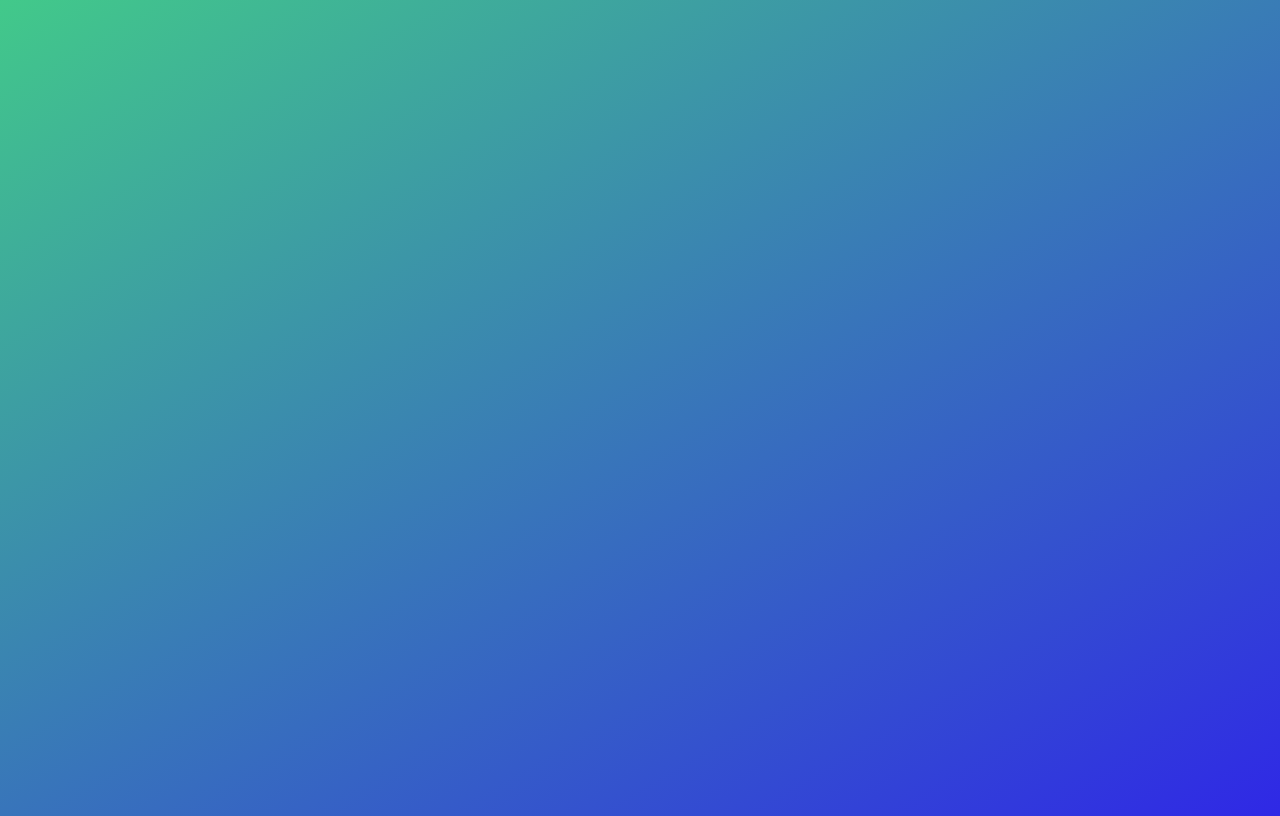
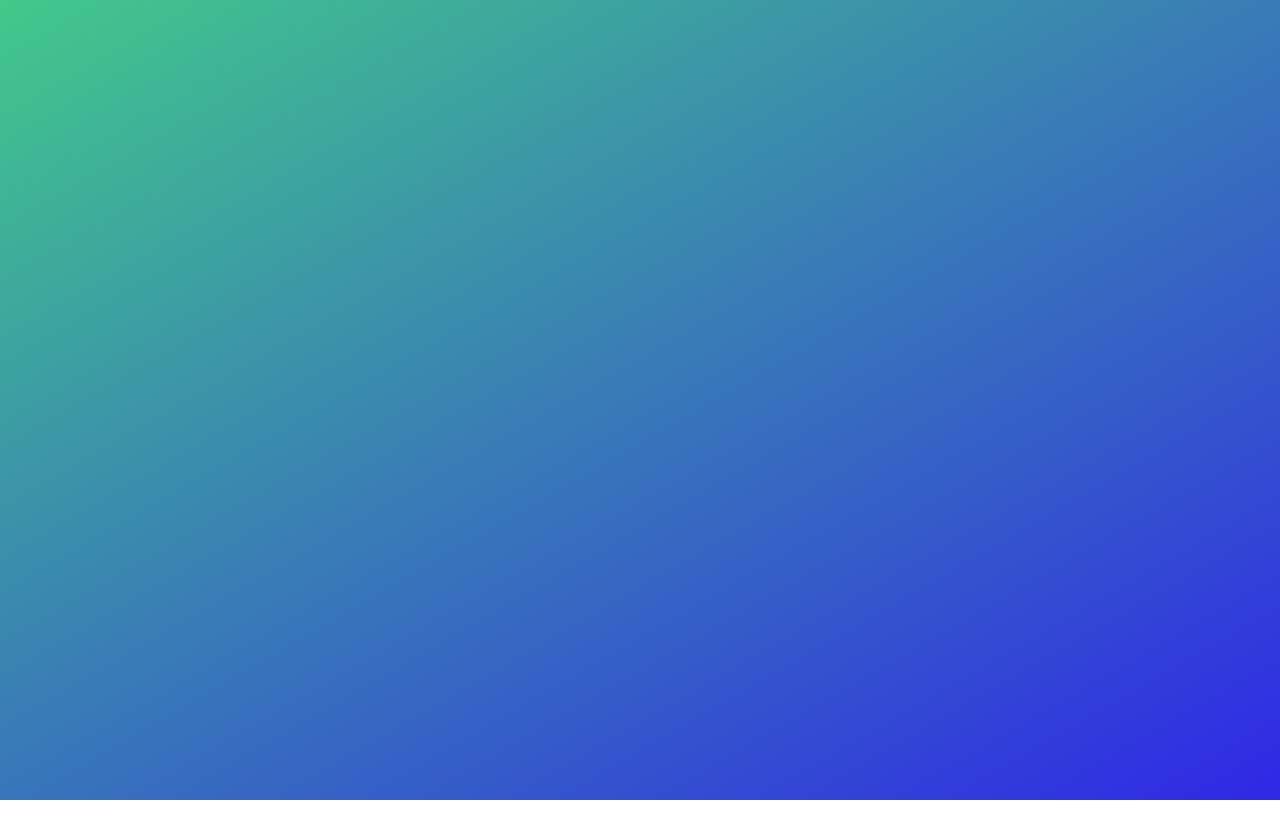
Before and after one commit to picell136/organizer-day_React, a React (Vite) app: page / in a window 1280 px wide. Built offline with nearby package versions, Linux system fonts and the light colour scheme.

Commit message:
Modified index.css

```diff
--- a/src/index.css
+++ b/src/index.css
@@ -1,6 +1,6 @@
 body {
     background-image: linear-gradient(-30deg, rgb(47, 40, 230), rgb(66, 201, 138));
-    height: 100vh;
+    background-attachment: fixed;  /* Градиент не растёт, а привязан к экрану */
     width: 100vh;
     font-family: Trebuchet MS, Helvetica, sans-serif;
     font-size: 1.3rem;
```
